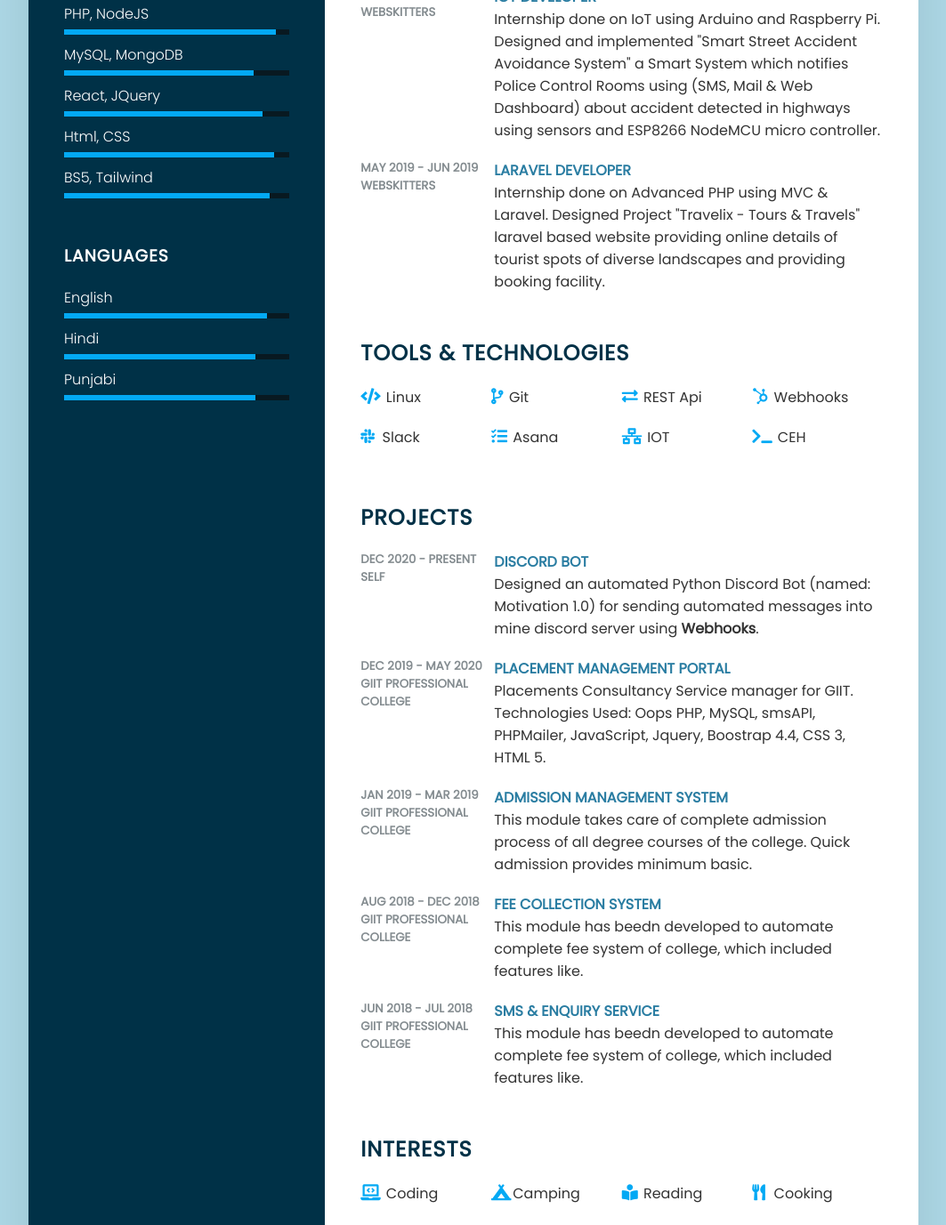
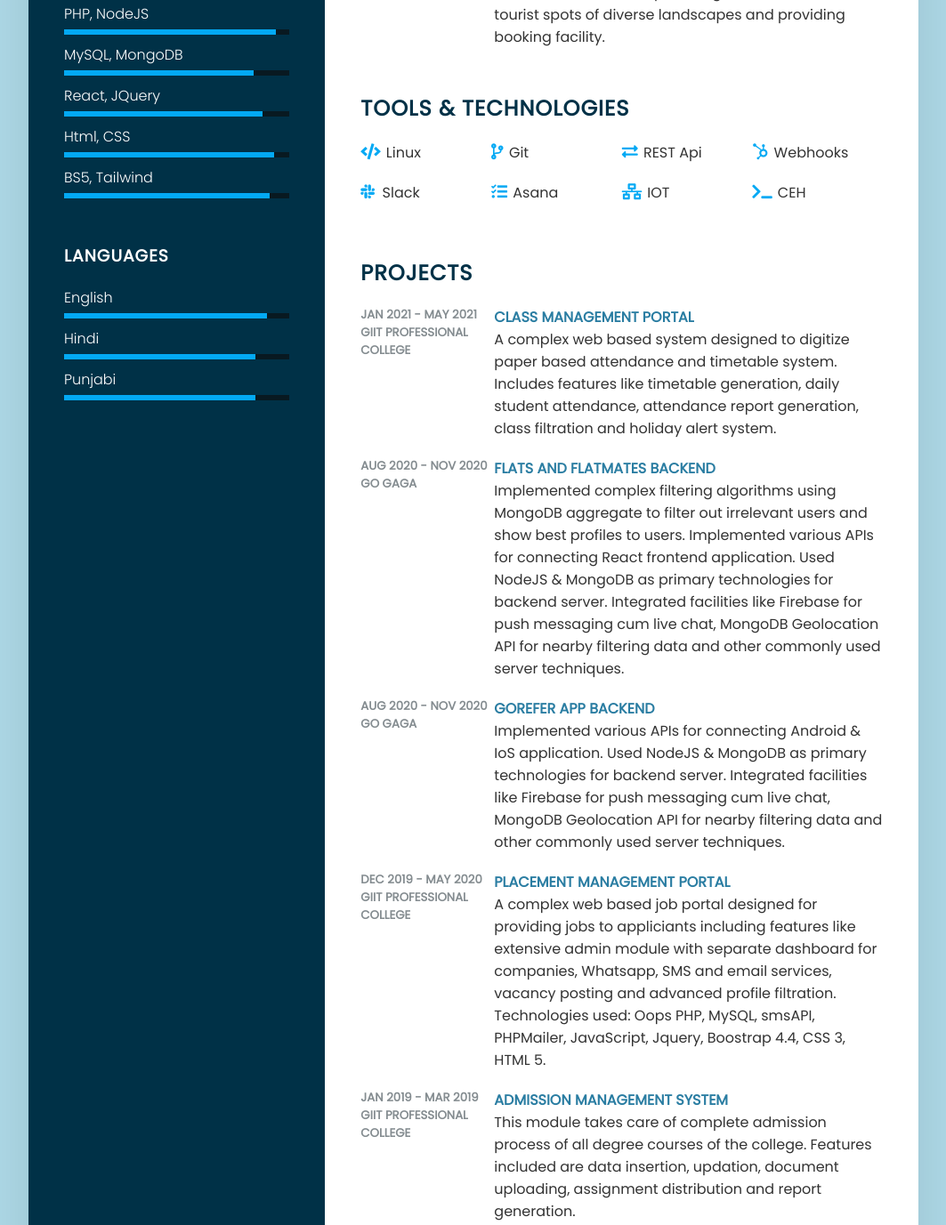
Before and after one commit to guryashzone/portfolio, a plain HTML site: page index.html in a window 1280 px wide. Shown: the part 1071-2448 px from the top of the page at 89% size, without its empty margins (108-1171 px from the left). Drawn offline with Linux system fonts and the light colour scheme.

Commit message:
Updated resume

```diff
--- a/index.html
+++ b/index.html
@@ -1,31 +1,39 @@
 <!DOCTYPE html>
 <html lang="en">
+
 <head>
 	<meta charset="UTF-8">
 	<meta name="viewport" content="width=device-width, initial-scale=1.0">
 	<title>Guryash Singh - Resume</title>
 
-    <meta name="description" content="Resume - Guryash Singh - Full Stack Web developer - MERN Developer - PHP - LARAVEL Developer">
-    <meta name="keywords" content="resume, guryash singh, full stack web developer, MERN Developer, PHP developer, LARAVEL Developer">
+	<meta name="description"
+		content="Resume - Guryash Singh - Full Stack Web developer - MERN Developer - PHP - LARAVEL Developer">
+	<meta name="keywords"
+		content="resume, guryash singh, full stack web developer, MERN Developer, PHP developer, LARAVEL Developer">
 	<meta name="viewport" content="width=device-width, initial-scale=1.0">
 	<meta name="robots" content="index, follow">
 	<meta name="author" content="Guryash Singh">
 	<meta http-equiv="X-UA-Compatible" content="ie=edge">
-    <meta name="theme-color" content="#000000"/>
+	<meta name="theme-color" content="#000000" />
 	<meta name="apple-mobile-web-app-status-bar-style" content="#000000">
 
-    <meta property="og:title" content="Resume - Guryash Singh - Full Stack Web developer - MERN Developer - PHP - LARAVEL Developer">
-    <meta property="og:description" content="Resume - Guryash Singh - Full Stack Web developer - MERN Developer - PHP - LARAVEL Developer">
+	<meta property="og:title"
+		content="Resume - Guryash Singh - Full Stack Web developer - MERN Developer - PHP - LARAVEL Developer">
+	<meta property="og:description"
+		content="Resume - Guryash Singh - Full Stack Web developer - MERN Developer - PHP - LARAVEL Developer">
 	<meta property="og:image" content="img/avataar.jpeg">
 	<meta property="og:url" content="">
-    <meta name="twitter:card" content="Resume - Guryash Singh - Full Stack Web developer - MERN Developer - PHP - LARAVEL Developer">
+	<meta name="twitter:card"
+		content="Resume - Guryash Singh - Full Stack Web developer - MERN Developer - PHP - LARAVEL Developer">
 	<meta property="og:site_name" content="Resume - Guryash Singh">
 	<meta name="twitter:image:alt" content="Resume - Guryash Singh">
 
 	<link rel="icon" href="img/cv.ico">
 	<link rel="stylesheet" href="css/style.css">
-	<link rel="stylesheet" href="https://use.fontawesome.com/releases/v5.7.0/css/all.css" integrity="sha384-lZN37f5QGtY3VHgisS14W3ExzMWZxybE1SJSEsQp9S+oqd12jhcu+A56Ebc1zFSJ" crossorigin="anonymous">
+	<link rel="stylesheet" href="https://use.fontawesome.com/releases/v5.7.0/css/all.css"
+		integrity="sha384-lZN37f5QGtY3VHgisS14W3ExzMWZxybE1SJSEsQp9S+oqd12jhcu+A56Ebc1zFSJ" crossorigin="anonymous">
 </head>
+
 <body>
 	<!-- .container -->
 	<div class="container" id="resume">
@@ -36,7 +44,10 @@
 			<!-- headerIcon -->
 			<div class="headerIcon">
 				<div class="downloadBtn" id="download-pdf" title="Genereate PDF">
-					<svg xmlns="http://www.w3.org/2000/svg" width="24" height="24" viewBox="0 0 24 24"><path d="M12 16L16 11 13 11 13 4 11 4 11 11 8 11z"></path><path d="M20,18H4v-7H2v7c0,1.103,0.897,2,2,2h16c1.103,0,2-0.897,2-2v-7h-2V18z"></path></svg>
+					<svg xmlns="http://www.w3.org/2000/svg" width="24" height="24" viewBox="0 0 24 24">
+						<path d="M12 16L16 11 13 11 13 4 11 4 11 11 8 11z"></path>
+						<path d="M20,18H4v-7H2v7c0,1.103,0.897,2,2,2h16c1.103,0,2-0.897,2-2v-7h-2V18z"></path>
+					</svg>
 				</div>
 			</div>
 			<!-- headerIcon-end -->
@@ -183,7 +194,18 @@
 
 			<div class="about">
 				<h2 class="title2">Profile</h2>
-				<p>Pursuing BCA and having experience of developing 15+ live projects. Having proficiency in NodeJS, PHP, MongoDB, MySQL, JavaScript and Laravel. Developed admission module, SMS module, fee collection module and payment module for GIIT Professional College. Currently working on a project based on NodeJS and MongoDB.  <!-- <br><br> Officia reiciendis fugiat, quisquam sit animi expedita optio, eos quidem odio error dicta similique repellat illo reprehenderit, nobis. Numqua quidem facere recusandae delectus doloremque. --></p>
+				<p>Pursuing BCA and having experience of developing 15+ live projects. Having proficiency in NodeJS, PHP,
+					MongoDB, MySQL, ReactJs, JavaScript and Laravel. Developed admission module, SMS module, fee collection
+					module, student registration module <a target='_blank' href='https://mygiit.com/applyOnline'
+						title='https://mygiit.com/applyOnline'><i class="fas fa-link"></i></a>, payment module and placements
+					management portal <a target='_blank' href='https://mygiit.com/placement'
+						title='https://mygiit.com/placement'><i class="fas fa-link"></i></a> for GIIT Professional College. Also
+					worked on backend server for GoRefer <a target='_blank' href='http://gorefer.club/'
+						title='http://gorefer.club/'><i class="fas fa-link"></i></a> and Flats and Flatmates <a target='_blank'
+						href='https://flatandflatmates.co.in/' title='https://flatandflatmates.co.in/'><i
+							class="fas fa-link"></i></a> for GoGaga Matchmaking Pvt. Ltd. Currently working on a project based on
+					NodeJS and MongoDB.
+				</p>
 			</div>
 
 			<div class="about">
@@ -197,7 +219,8 @@
 					</div>
 					<div class="text">
 						<h4>Full Stack Web Developer</h4>
-						<p>Working here as a passionate part time web developer, managing and creating daily need college modules and live web applications. Till date designed and developed 15+ live deployed modules.</p>
+						<p>Working here as a passionate part time web developer, managing and creating daily need college modules
+							and live web applications. Till date designed and developed <b>15+</b> live deployed modules.</p>
 					</div>
 				</div>
 
@@ -209,9 +232,9 @@
 					<div class="text">
 						<h4>Back End Developer</h4>
 						<p>
-							1. Worked on backend of "GoRefer" App (a referral based service app), implemented various APIs for connecting Android & IoS application. Used NodeJS & MongoDB as primary technologies for backend server. Integrated facilities like Firebase for push messaging cum live chat, MongoDB Geolocation API for nearby filtering data and other commonly used server techniques.
-							<br>
-							2. Designed "Flats and Flatmates"(a web based portal for seraching flats and flatmate at major cities) website's backend from scratch. Implemented complex filtering algorithms using MongoDB aggregate to filter out irrelevant used and show best profiles to user's. Implemented various APIs for connecting React frontend application. Used NodeJS & MongoDB as primary technologies for backend server. Integrated facilities like Firebase for push messaging cum live chat, MongoDB Geolocation API for nearby filtering data and other commonly used server techniques.
+							Worked on backend of <b>GoRefer App</b> (a referral based service app) and <b>Flats and Flatmates</b> (a
+							web based portal for searching flats and flatmate at major cities)
+							website's backend from scratch. Implemented varoius API using NodeJS and MongoDB as backend technologies.
 						</p>
 					</div>
 				</div>
@@ -223,7 +246,10 @@
 					</div>
 					<div class="text">
 						<h4>IoT Developer</h4>
-						<p>Internship done on IoT using Arduino and Raspberry Pi. Designed and implemented "Smart Street Accident Avoidance System" a Smart System which notifies Police Control Rooms using (SMS, Mail & Web Dashboard) about accident detected in highways using sensors and ESP8266 NodeMCU micro controller.</p>
+						<p>Internship done on IoT using Arduino and Raspberry Pi. Designed and implemented <b>Smart Street Accident
+								Avoidance System</b> a Smart System which notifies Police Control Rooms using (SMS, Mail & Web
+							Dashboard)
+							about accident detected in highways using sensors and ESP8266 NodeMCU micro controller.</p>
 					</div>
 				</div>
 
@@ -234,7 +260,9 @@
 					</div>
 					<div class="text">
 						<h4>Laravel Developer</h4>
-						<p>Internship done on Advanced PHP using MVC & Laravel. Designed Project "Travelix - Tours & Travels" laravel based website providing online details of tourist spots of diverse landscapes and providing booking facility.</p>
+						<p>Internship done on Advanced PHP using MVC & Laravel. Designed Project <b>Travelix - Tours & Travels</b>
+							laravel based website providing online details of tourist spots of diverse landscapes and providing
+							booking facility.</p>
 					</div>
 				</div>
 
@@ -261,14 +289,61 @@
 
 				<h2 class="title2">Projects</h2>
 
-				<div class="box">
+				<!-- <div class="box">
 					<div class="year_company">
 						<h5>Dec 2020 - Present</h5>
 						<h5>Self</h5>
 					</div>
 					<div class="text">
 						<h4>Discord Bot</h4>
-						<p>Designed an automated Python Discord Bot (named: Motivation 1.0) for sending automated messages into mine discord server using <b>Webhooks</b>.</p>
+						<p>Designed an automated Python Discord Bot (named: Motivation 1.0) for sending automated messages into mine
+							discord server using <b>Webhooks</b>.</p>
+					</div>
+				</div> -->
+
+				<div class="box">
+					<div class="year_company">
+						<h5>Jan 2021 - May 2021</h5>
+						<h5>GIIT Professional College</h5>
+					</div>
+					<div class="text">
+						<h4>Class Management Portal</h4>
+						<p>A complex web based system designed to digitize paper based attendance and timetable system. Includes
+							features like timetable generation, daily student attendance, attendance report generation, class
+							filtration and holiday alert system.</p>
+					</div>
+				</div>
+
+
+				<div class="box">
+					<div class="year_company">
+						<h5>Aug 2020 - Nov 2020</h5>
+						<h5>Go Gaga</h5>
+					</div>
+					<div class="text">
+						<h4>Flats And Flatmates Backend</h4>
+						<p>Implemented complex filtering algorithms using MongoDB aggregate to filter out irrelevant users and show
+							best profiles to
+							users. Implemented various APIs for connecting React frontend application. Used NodeJS & MongoDB as
+							primary
+							technologies for backend server. Integrated facilities like Firebase for push messaging cum live chat,
+							MongoDB
+							Geolocation API for nearby filtering data and other commonly used server techniques.</p>
+					</div>
+				</div>
+
+				<div class="box">
+					<div class="year_company">
+						<h5>Aug 2020 - Nov 2020</h5>
+						<h5>Go Gaga</h5>
+					</div>
+					<div class="text">
+						<h4>GoRefer App Backend</h4>
+						<p>Implemented various APIs for connecting Android & IoS application. Used NodeJS & MongoDB as primary
+							technologies for
+							backend server. Integrated facilities like Firebase for push messaging cum live chat, MongoDB Geolocation
+							API for nearby
+							filtering data and other commonly used server techniques.</p>
 					</div>
 				</div>
 
@@ -279,7 +354,10 @@
 					</div>
 					<div class="text">
 						<h4>Placement Management Portal</h4>
-						<p>Placements Consultancy Service manager for GIIT. Technologies Used: Oops PHP, MySQL, smsAPI, PHPMailer, JavaScript, Jquery, Boostrap 4.4, CSS 3, HTML 5.</p>
+						<p>A complex web based job portal designed for providing jobs to appliciants including features like
+							extensive admin module with separate dashboard for companies, Whatsapp, SMS and email services, vacancy
+							posting and advanced profile filtration. Technologies used: Oops PHP, MySQL, smsAPI, PHPMailer,
+							JavaScript, Jquery, Boostrap 4.4, CSS 3, HTML 5.</p>
 					</div>
 				</div>
 
@@ -290,7 +368,9 @@
 					</div>
 					<div class="text">
 						<h4>Admission Management System</h4>
-						<p>This module takes care of complete admission process of all degree courses of the college. Quick admission provides minimum basic.</p>
+						<p>This module takes care of complete admission process of all degree courses of the college. Features
+							included are data insertion, updation, document uploading, assignment distribution and report generation.
+						</p>
 					</div>
 				</div>
 
@@ -301,7 +381,10 @@
 					</div>
 					<div class="text">
 						<h4>Fee Collection System</h4>
-						<p>This module has beedn developed to automate complete fee system of college, which included features like.</p>
+						<p>This module has been developed to automate complete fee system of college, which included features like
+							fee collection report, fee receipt generation, collection summary, due report and automated due alert sms
+							system.
+						</p>
 					</div>
 				</div>
 
@@ -312,7 +395,9 @@
 					</div>
 					<div class="text">
 						<h4>SMS & Enquiry Service</h4>
-						<p>This module has beedn developed to automate complete fee system of college, which included features like.</p>
+						<p>This module has been developed to give alerts and ease sms sending for college administration. It
+							includes dynamic multi-layerred student filters and facilities for sending sms and mail notifications.
+						</p>
 					</div>
 				</div>
 
@@ -339,4 +424,5 @@
 
 	<script src="js/main.js"></script>
 </body>
+
 </html>
```
Also changed, not shown: css/style.css (+11 -0 lines), img/avataar-removebg-preview (1).png (added), img/ben-kolde-bs2Ba7t69mM-unsplash.jpg (deleted). Lines whose indentation alone changed are shown as unchanged.
